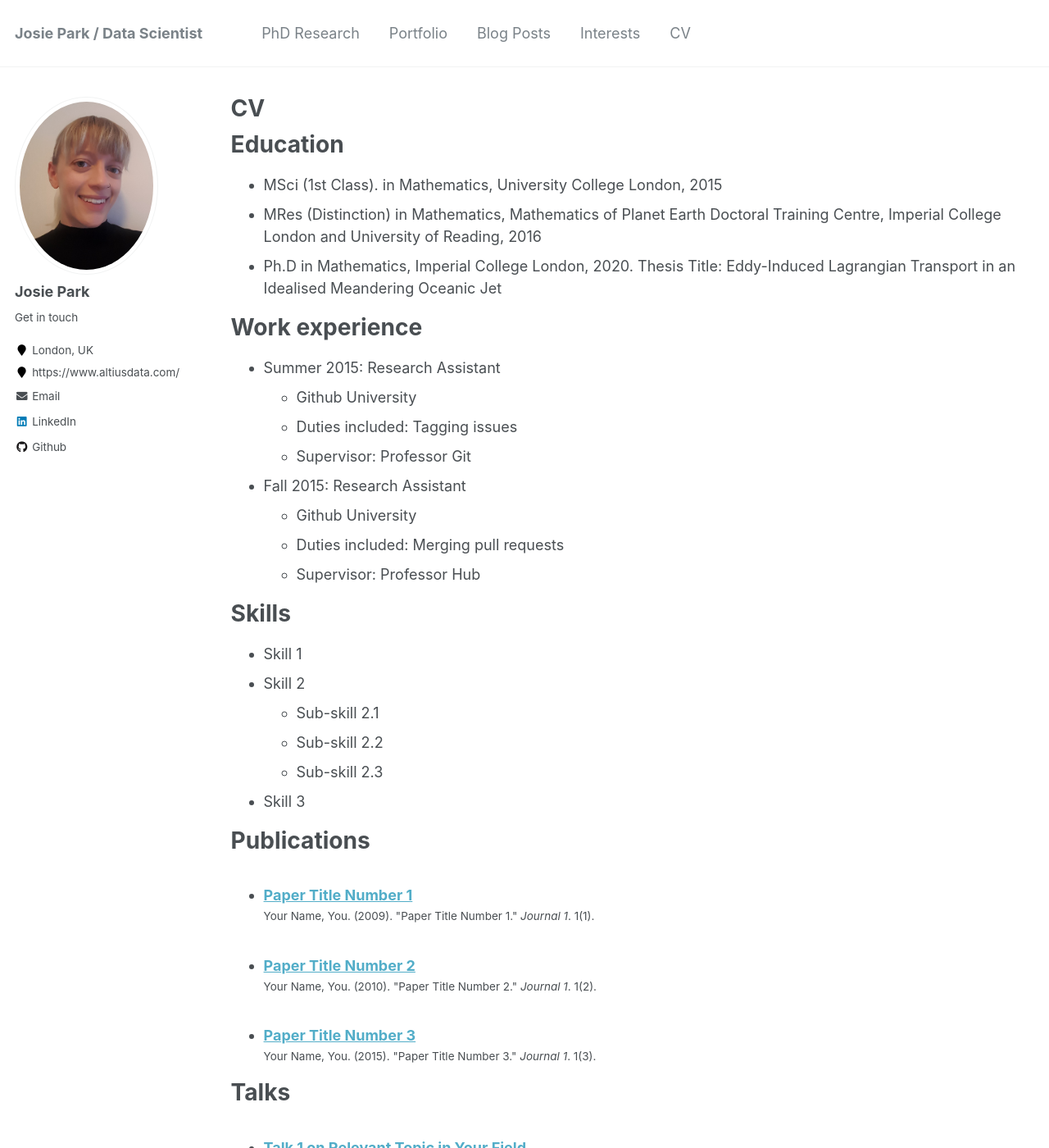
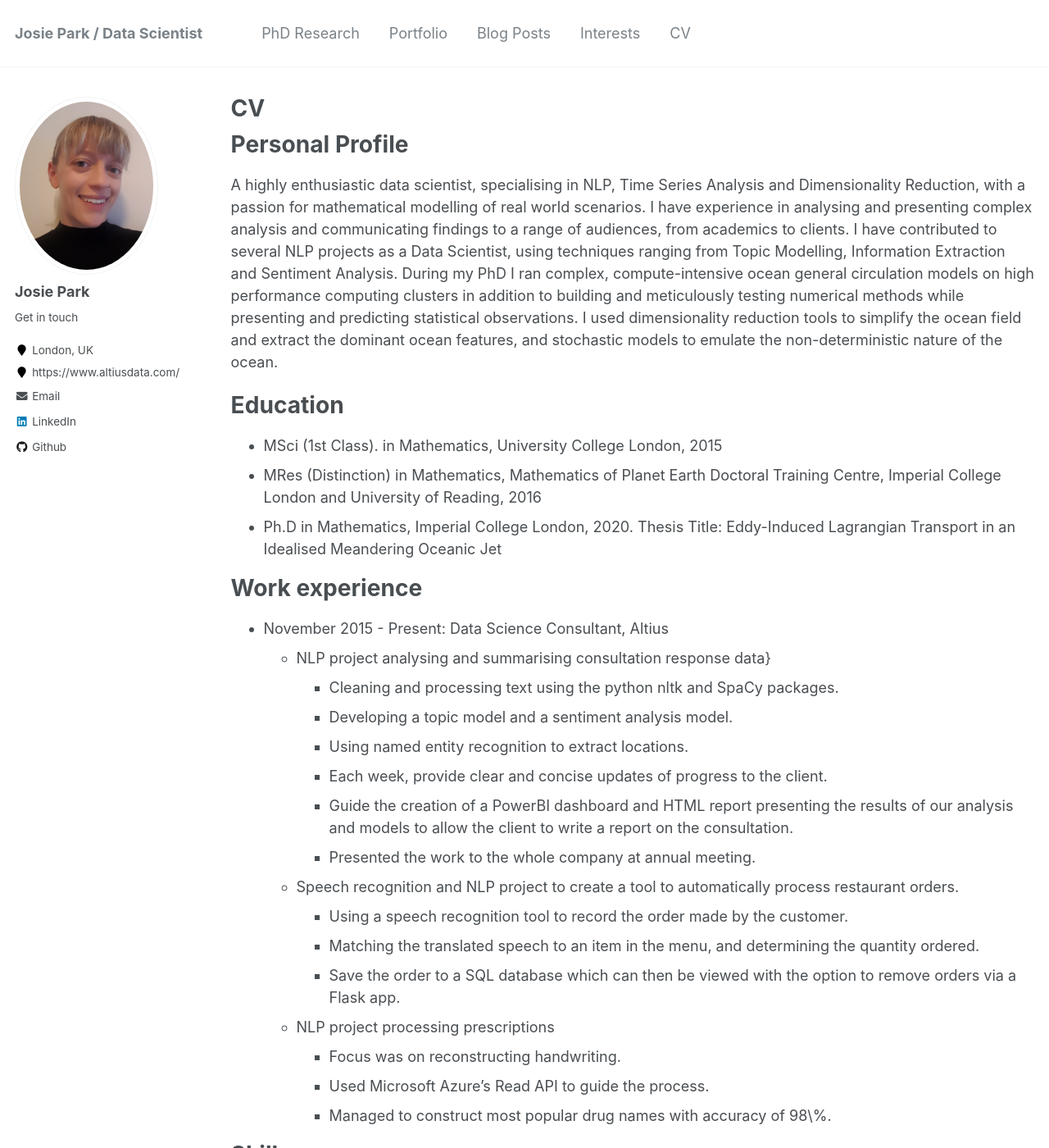
Before and after one commit to JosiePark/JosiePark.github.io, a Jekyll site: the page built from _pages/cv.md, in a window 1280 px wide and 1400 px high. Shown: the whole window at 82% size. Built offline with Jekyll 4.4.1, drawn with Linux system fonts in a browser that asks for light colours; some of the changed text lies outside the part shown.

Commit message:
Added to CV

```diff
--- a/_pages/cv.md
+++ b/_pages/cv.md
@@ -9,51 +9,54 @@ redirect_from:
 
 {% include base_path %}
 
+Personal Profile
+======
+A highly enthusiastic data scientist, specialising in NLP, Time Series Analysis and Dimensionality Reduction, with a passion for mathematical modelling of real world scenarios. I have experience in analysing and presenting complex analysis and communicating findings to a range of audiences, from academics to clients. I have contributed to several NLP projects as a Data Scientist, using techniques ranging from Topic Modelling, Information Extraction and Sentiment Analysis. During my PhD I ran complex, compute-intensive ocean general circulation models on high performance computing clusters in addition to building and meticulously testing numerical methods while presenting and predicting statistical observations. I used dimensionality reduction tools to simplify the ocean field and extract the dominant ocean features, and stochastic models to emulate the non-deterministic nature of the ocean.
+
 Education
 ======
+
 * MSci (1st Class). in Mathematics, University College London, 2015
 * MRes (Distinction) in Mathematics, Mathematics of Planet Earth Doctoral Training Centre, Imperial College London and University of Reading, 2016
 * Ph.D in Mathematics, Imperial College London, 2020. Thesis Title: Eddy-Induced Lagrangian Transport in an Idealised Meandering Oceanic Jet
 
 Work experience
 ======
-* Summer 2015: Research Assistant
-  * Github University
-  * Duties included: Tagging issues
-  * Supervisor: Professor Git
 
-* Fall 2015: Research Assistant
-  * Github University
-  * Duties included: Merging pull requests
-  * Supervisor: Professor Hub
+* November 2015 - Present: Data Science Consultant, Altius
+  * NLP project analysing and summarising consultation response data}
+    * Cleaning and processing text using the python nltk and SpaCy packages.
+    * Developing a topic model and a sentiment analysis model.
+    * Using named entity recognition to extract locations.
+    * Each week, provide clear and concise updates of progress to the client.
+    * Guide the creation of a PowerBI dashboard and HTML report presenting the results of our analysis and models to allow the client to write a report on the consultation.
+    * Presented the work to the whole company at annual meeting.
+
+  * Speech recognition and NLP project to create a tool to automatically process restaurant orders.
+    * Using a speech recognition tool to record the order made by the customer.
+    * Matching the translated speech to an item in the menu, and determining the quantity ordered.
+    * Save the order to a SQL database which can then be viewed with the option to remove orders via a Flask app.
+
+  * NLP project processing prescriptions
+    * Focus was on reconstructing handwriting.
+    * Used Microsoft Azure's Read API to guide the process.
+    * Managed to construct most popular drug names with accuracy of 98\%.
 
 Skills
 ======
-* Skill 1
-* Skill 2
-  * Sub-skill 2.1
-  * Sub-skill 2.2
-  * Sub-skill 2.3
-* Skill 3
 
-Publications
-======
-  <ul>{% for post in site.publications %}
-    {% include archive-single-cv.html %}
-  {% endfor %}</ul>
-
-Talks
-======
-  <ul>{% for post in site.talks %}
-    {% include archive-single-talk-cv.html %}
-  {% endfor %}</ul>
-
-Teaching
-======
-  <ul>{% for post in site.teaching %}
-    {% include archive-single-cv.html %}
-  {% endfor %}</ul>
-
-Service and leadership
-======
-* Currently signed in to 43 different slack teams
+* Python
+  * Pandas
+  * NumPy
+  * SciPy
+  * matplotlib
+  * Scikit-learn
+  * Tensorflow and Keras
+  * nltk and SpaCy
+  * statsmodels
+* Matlab
+* Fortran
+* Unix
+* Version Control
+* Shell scripting
+* Microsoft Azure
```
